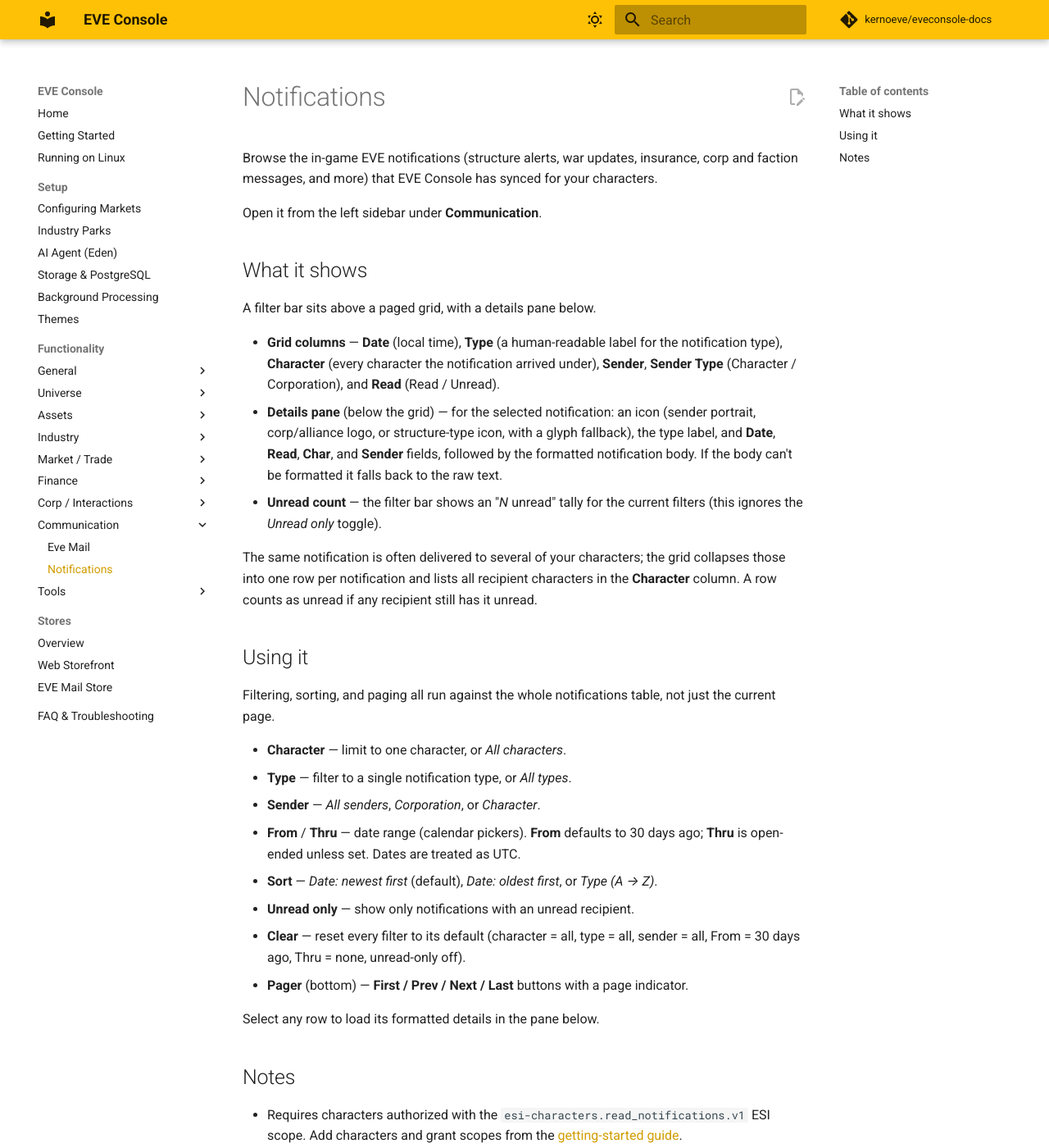
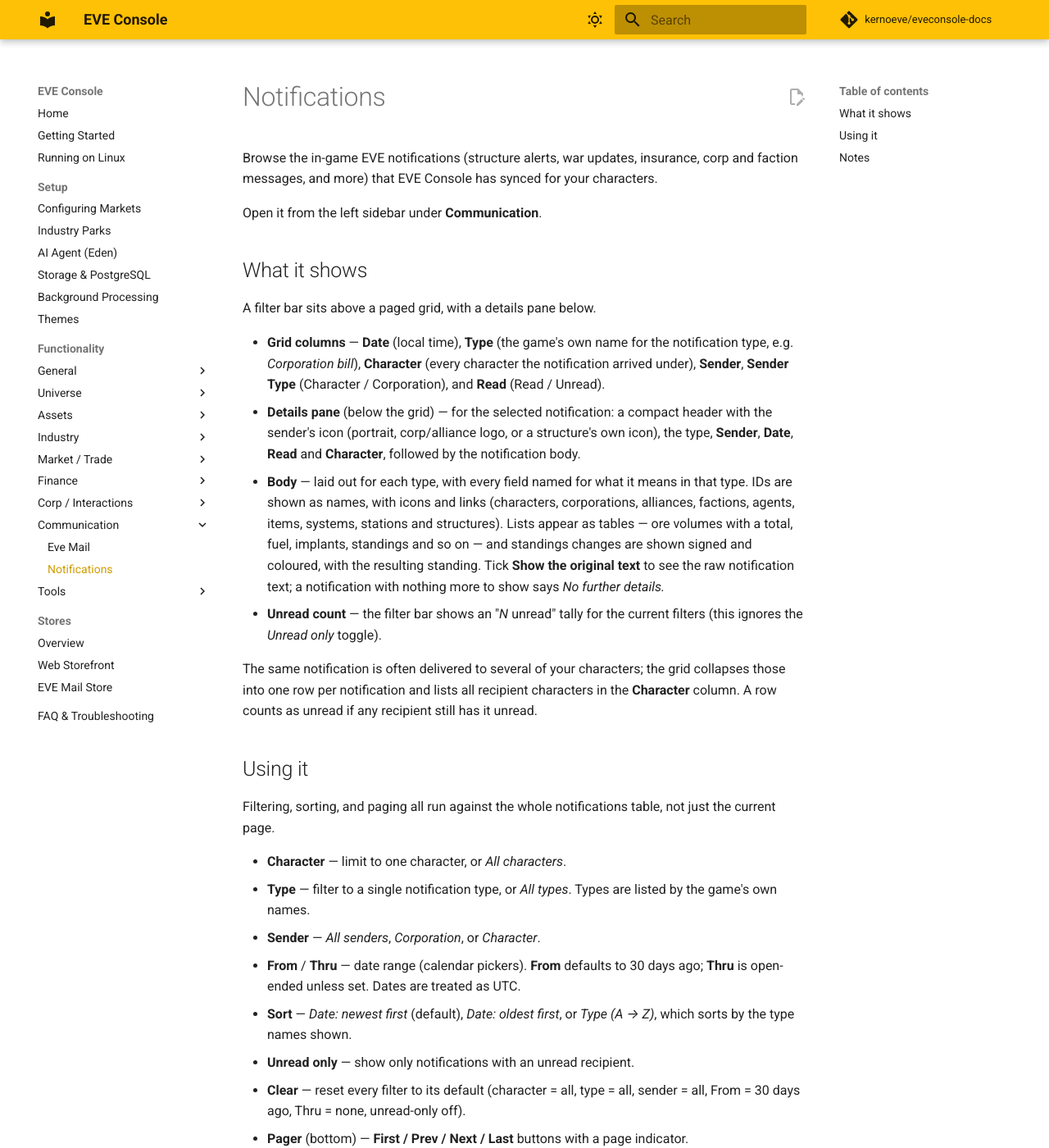
Before and after one commit to kernoeve/eveconsole-docs, an MkDocs documentation site: the page built from docs/tools/notifications.md, in a window 1280 px wide and 1400 px high. Shown: the whole window at 82% size. Built offline with MkDocs 1.6.1 and Material for MkDocs 9.7.7, drawn with Linux system fonts in a browser that asks for light colours; comment, search, counter and statistics services are not loaded; some of the changed text lies outside the part shown.

Commit message:
Overview notification cards; Notifications bodies laid out per type
Co-Authored-By: Claude Opus 5.5 <noreply@anthropic.com>

```diff
--- a/docs/tools/notifications.md
+++ b/docs/tools/notifications.md
@@ -8,8 +8,9 @@ Open it from the left sidebar under **Communication**.
 
 A filter bar sits above a paged grid, with a details pane below.
 
-- **Grid columns** — **Date** (local time), **Type** (a human-readable label for the notification type), **Character** (every character the notification arrived under), **Sender**, **Sender Type** (Character / Corporation), and **Read** (Read / Unread).
-- **Details pane** (below the grid) — for the selected notification: an icon (sender portrait, corp/alliance logo, or structure-type icon, with a glyph fallback), the type label, and **Date**, **Read**, **Char**, and **Sender** fields, followed by the formatted notification body. If the body can't be formatted it falls back to the raw text.
+- **Grid columns** — **Date** (local time), **Type** (the game's own name for the notification type, e.g. *Corporation bill*), **Character** (every character the notification arrived under), **Sender**, **Sender Type** (Character / Corporation), and **Read** (Read / Unread).
+- **Details pane** (below the grid) — for the selected notification: a compact header with the sender's icon (portrait, corp/alliance logo, or a structure's own icon), the type, **Sender**, **Date**, **Read** and **Character**, followed by the notification body.
+- **Body** — laid out for each type, with every field named for what it means in that type. IDs are shown as names, with icons and links (characters, corporations, alliances, factions, agents, items, systems, stations and structures). Lists appear as tables — ore volumes with a total, fuel, implants, standings and so on — and standings changes are shown signed and coloured, with the resulting standing. Tick **Show the original text** to see the raw notification text; a notification with nothing more to show says *No further details.*
 - **Unread count** — the filter bar shows an "*N* unread" tally for the current filters (this ignores the *Unread only* toggle).
 
 The same notification is often delivered to several of your characters; the grid collapses those into one row per notification and lists all recipient characters in the **Character** column. A row counts as unread if any recipient still has it unread.
@@ -19,15 +20,15 @@ The same notification is often delivered to several of your characters; the grid
 Filtering, sorting, and paging all run against the whole notifications table, not just the current page.
 
 - **Character** — limit to one character, or *All characters*.
-- **Type** — filter to a single notification type, or *All types*.
+- **Type** — filter to a single notification type, or *All types*. Types are listed by the game's own names.
 - **Sender** — *All senders*, *Corporation*, or *Character*.
 - **From** / **Thru** — date range (calendar pickers). **From** defaults to 30 days ago; **Thru** is open-ended unless set. Dates are treated as UTC.
-- **Sort** — *Date: newest first* (default), *Date: oldest first*, or *Type (A → Z)*.
+- **Sort** — *Date: newest first* (default), *Date: oldest first*, or *Type (A → Z)*, which sorts by the type names shown.
 - **Unread only** — show only notifications with an unread recipient.
 - **Clear** — reset every filter to its default (character = all, type = all, sender = all, From = 30 days ago, Thru = none, unread-only off).
 - **Pager** (bottom) — **First / Prev / Next / Last** buttons with a page indicator.
 
-Select any row to load its formatted details in the pane below.
+Select any row to load its details in the pane below. Clicking a notification card on the [Overview](overview.md) opens this tool on that notification.
 
 ## Notes
 
```
Also changed, not shown: docs/tools/overview.md (+3 -3 lines).
